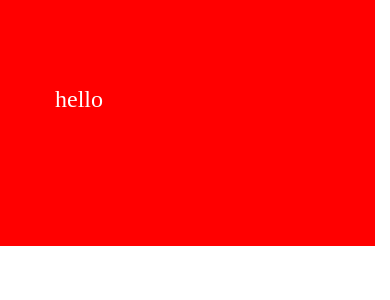
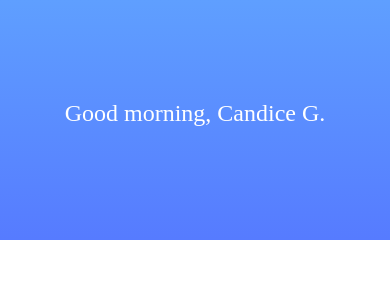
Before and after one commit to minhqto/MediMinder, a React Native app: screen / in a window 390 px wide. Shown: the top 300 px of the page. Built offline with nearby package versions, Linux system fonts and the light colour scheme.

Commit message:
added css to jumbotron component

```diff
--- a/App.js
+++ b/App.js
@@ -5,7 +5,7 @@ import Jumbotron from "./components/jumbotron.component";
 export default function App() {
   return (
     <View>
-      <Jumbotron name="hello" />
+      <Jumbotron name="Good morning, Candice G." />
     </View>
   );
 }
--- a/components/jumbotron.component.js
+++ b/components/jumbotron.component.js
@@ -1,37 +1,38 @@
 import React from "react";
 import { View, Text, StyleSheet } from "react-native";
-import LinearGradient from "react-native-linear-gradient";
+import { LinearGradient } from "expo-linear-gradient";
 
 const jumbotronStyles = StyleSheet.create({
   jumboStyling: {
-    position: "absolute",
-    width: 375,
-    height: 246,
+    width: "100%",
+    height: 210,
     left: 0,
-    top: 0,
-    backgroundColor: "red"
+    top: 0
   },
   textStyles: {
-    position: "absolute",
-    width: 274,
-    height: 36,
-    left: 55,
-    top: 81,
-    fontFamily: "Poppins",
+    //position: "absolute",
+    textAlign: "center",
+    fontFamily: "sans-serif-medium",
     fontStyle: "normal",
     fontWeight: "normal",
     fontSize: 24,
     lineHeight: 36,
-    color: "#FFFFFF"
+    color: "#FFFFFF",
+    marginTop: 80
   }
 });
 
 const Jumbotron = ({ name }) => {
   return (
     <View>
-      <View style={jumbotronStyles.jumboStyling}>
-        <Text style={jumbotronStyles.textStyles}>{name}</Text>
-      </View>
+      <LinearGradient
+        colors={["#5F9FFF", "#567BFF"]}
+        style={{ padding: 15, alignItems: "center" }}
+      >
+        <View style={jumbotronStyles.jumboStyling}>
+          <Text style={jumbotronStyles.textStyles}>{name}</Text>
+        </View>
+      </LinearGradient>
     </View>
   );
 };
--- a/package.json
+++ b/package.json
@@ -14,12 +14,12 @@
     "react-native": "https://github.com/expo/react-native/archive/sdk-36.0.0.tar.gz",
     "react-native-confetti-cannon": "^1.1.6",
     "react-native-gesture-handler": "~1.5.0",
-    "react-native-linear-gradient": "^2.5.6",
     "react-native-reanimated": "~1.4.0",
     "react-native-safe-area-context": "0.6.0",
     "react-native-screens": "2.0.0-alpha.12",
     "react-native-swipe-verify": "^0.1.6",
-    "react-native-web": "~0.11.7"
+    "react-native-web": "~0.11.7",
+    "expo-linear-gradient": "~8.0.0"
   },
   "devDependencies": {
     "@babel/core": "^7.0.0",
```
Also changed, not shown: 1 other file (tests, documents, lock files or other folders).
